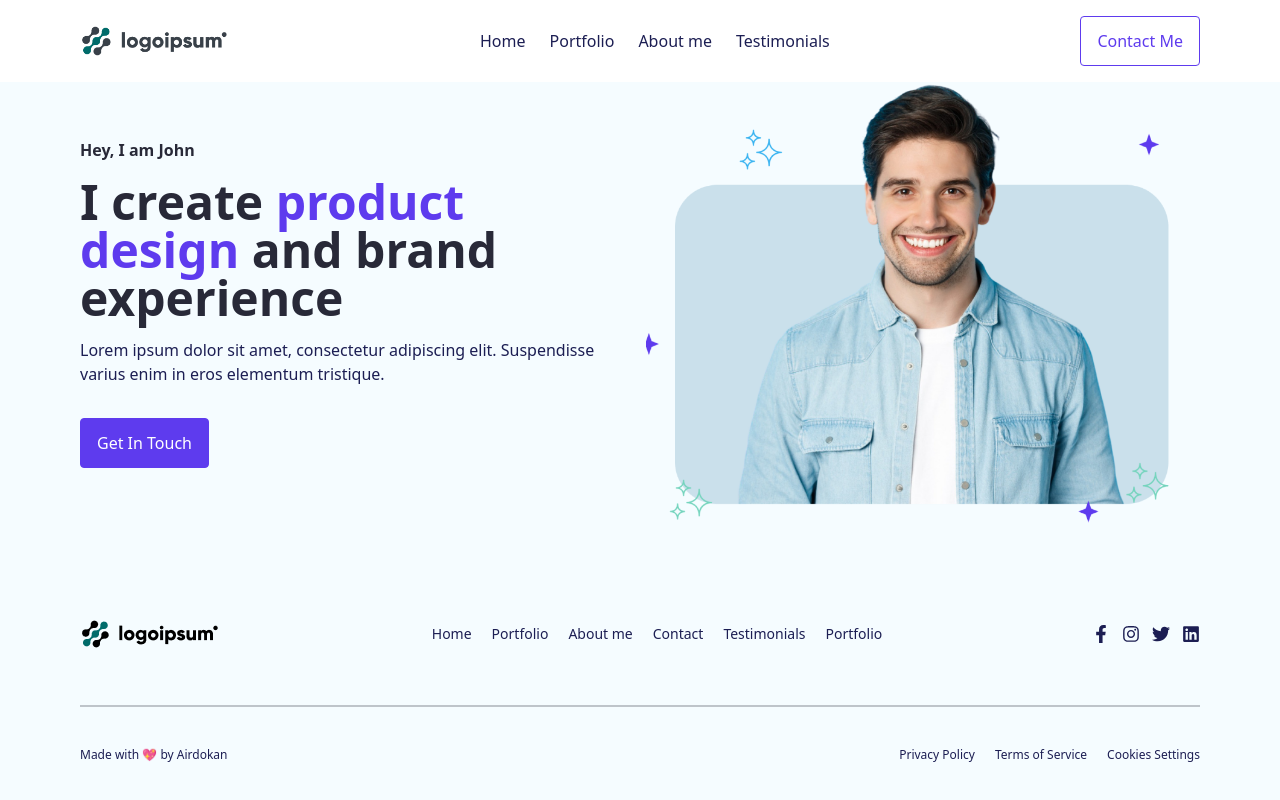
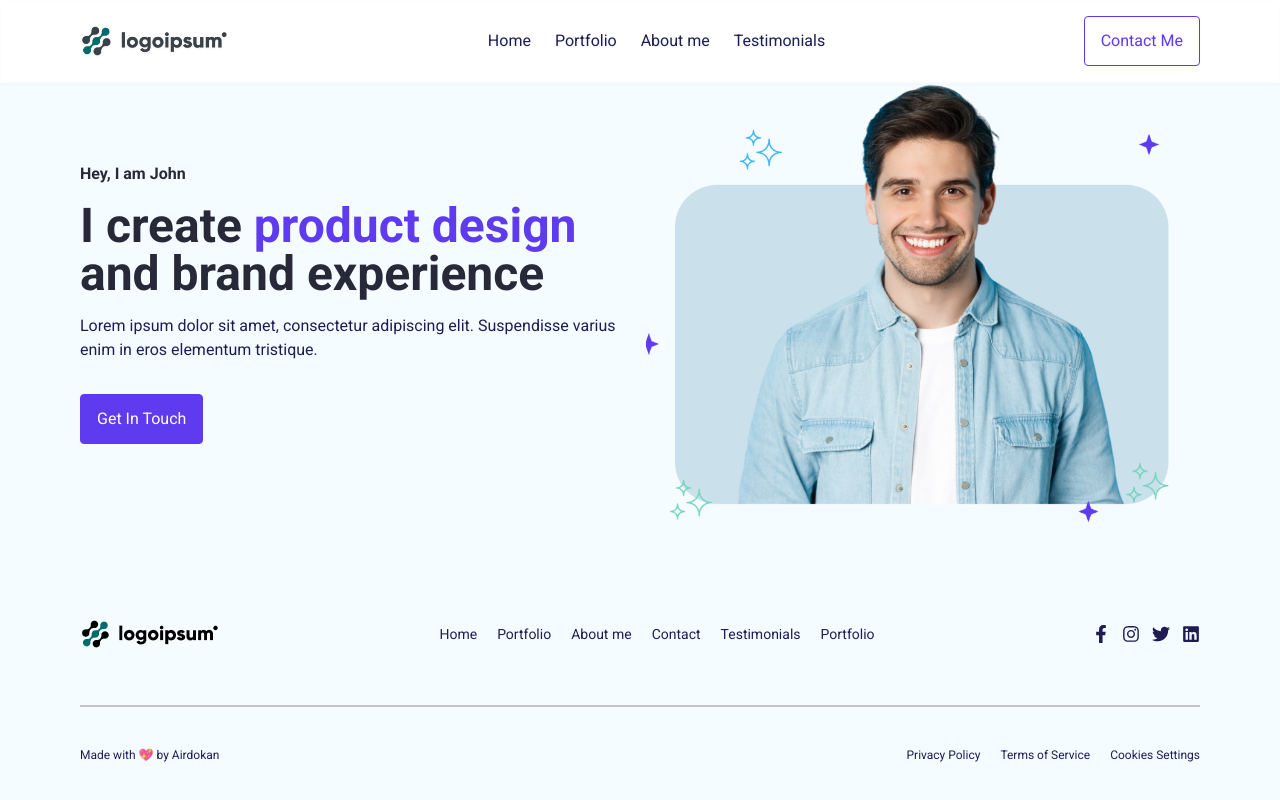
Before and after one commit to crishard/Personal-portfolio-website, a React (Vite) app: page / in a window 1280 px wide. Shown: the top 800 px of the page. Built offline with nearby package versions, Linux system fonts and the light colour scheme.

Commit message:
ajustes de estilos

```diff
--- a/src/components/Header/Header.tsx
+++ b/src/components/Header/Header.tsx
@@ -2,7 +2,7 @@ import { NavBar } from "./NavBar"
 
 export const Header = () => {
     return (
-        <header className="py-4 shadow-md px-20">
+        <header className="py-4 shadow shadow-bg-shade drop-shadow-sm px-20">
             <NavBar />
         </header>
     )
--- a/src/index.css
+++ b/src/index.css
@@ -1,3 +1,7 @@
 @tailwind base;
 @tailwind components;
 @tailwind utilities;
+
+body{
+    font-family: "Roboto", sans;
+}
```
